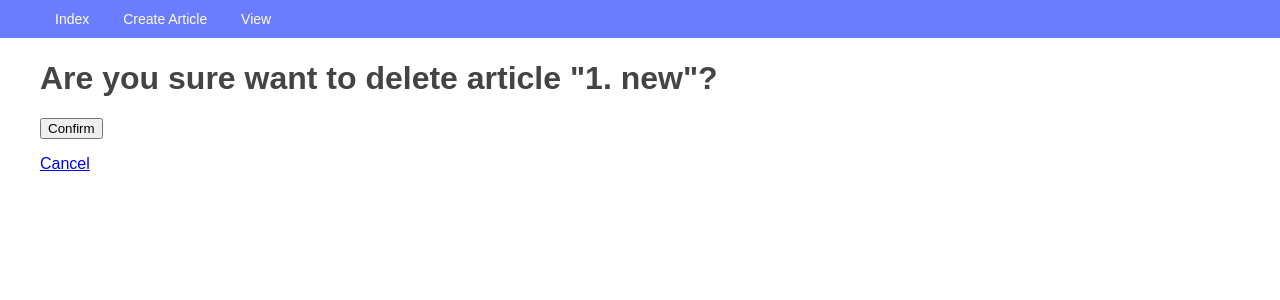
After one commit to DaryaNov/homework45, a Django app: template source/webapp/templates/article_delete.html in a window 1280 px wide. The commit adds this page. Shown: the top 300 px of the page. Run offline with Django 3.2, Linux system fonts and the light colour scheme; the template is opened without the code that fills it: values that come from a table or form of the project are taken from there, others are empty; data comes from the database, SQL or seed files in the repository; parts of the project's set-up code (start-up, migrations or seed data) failed here and were passed over.

Commit message:
commit add добавление и удаление

```diff
--- /dev/null
+++ b/source/webapp/templates/article_delete.html
@@ -0,0 +1,14 @@
+{% extends "base.html" %}
+{% block title %}Delete Article{% endblock %}
+{% block menu %}
+    <li><a href="{% url "article_create" article.pk %}">View</a></li>
+{% endblock %}
+{% block content %}
+    <h1>Are you sure want to delete article "{{ article }}"?</h1>
+    <form method="POST" action="{% url "article_delete" article.pk %}" class="text-center">
+        {% csrf_token %}
+        <p><input type="submit" value="Confirm"></p>
+        <p><a href="{% url "article_create" article.pk %}">Cancel</a></p>
+    </form>
+
+{% endblock %}
--- a/source/webapp/templates/article_update.html
+++ b/source/webapp/templates/article_update.html
@@ -1,7 +1,8 @@
 {% extends 'base.html' %}
 {% block title %}Update{% endblock %}
 {% block menu %}
-    <li><a href="{% url 'article_view' article.pk %}">Отмена</a></li>
+    <li><a href="{% url "article_create" article.pk %}">Отмена</a></li>
+ <li><a href="{% url 'article_delete' article.pk %}">Delete</a></li>
 {% endblock %}
 {% block content %}
     <h1>Update Article</h1>
```
